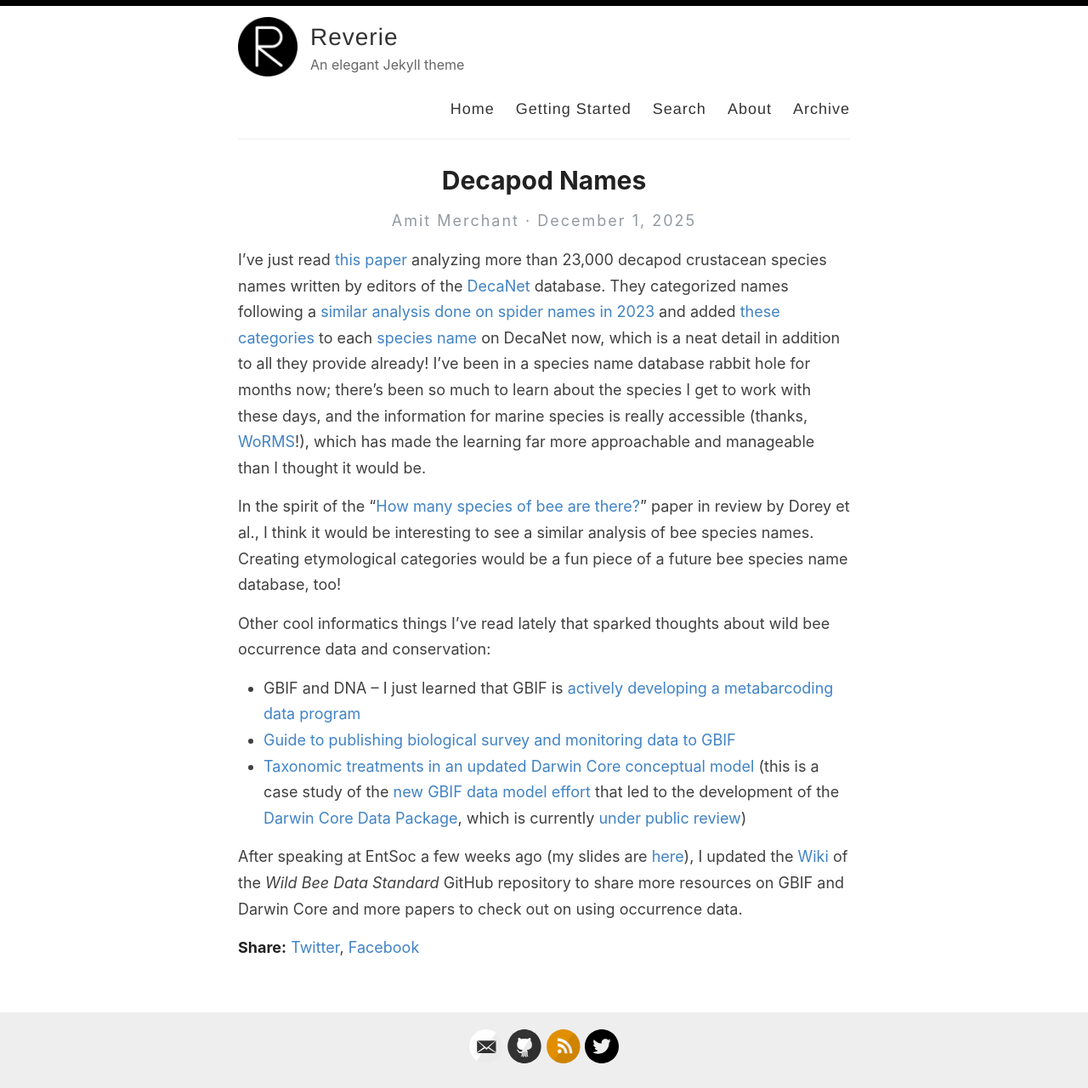
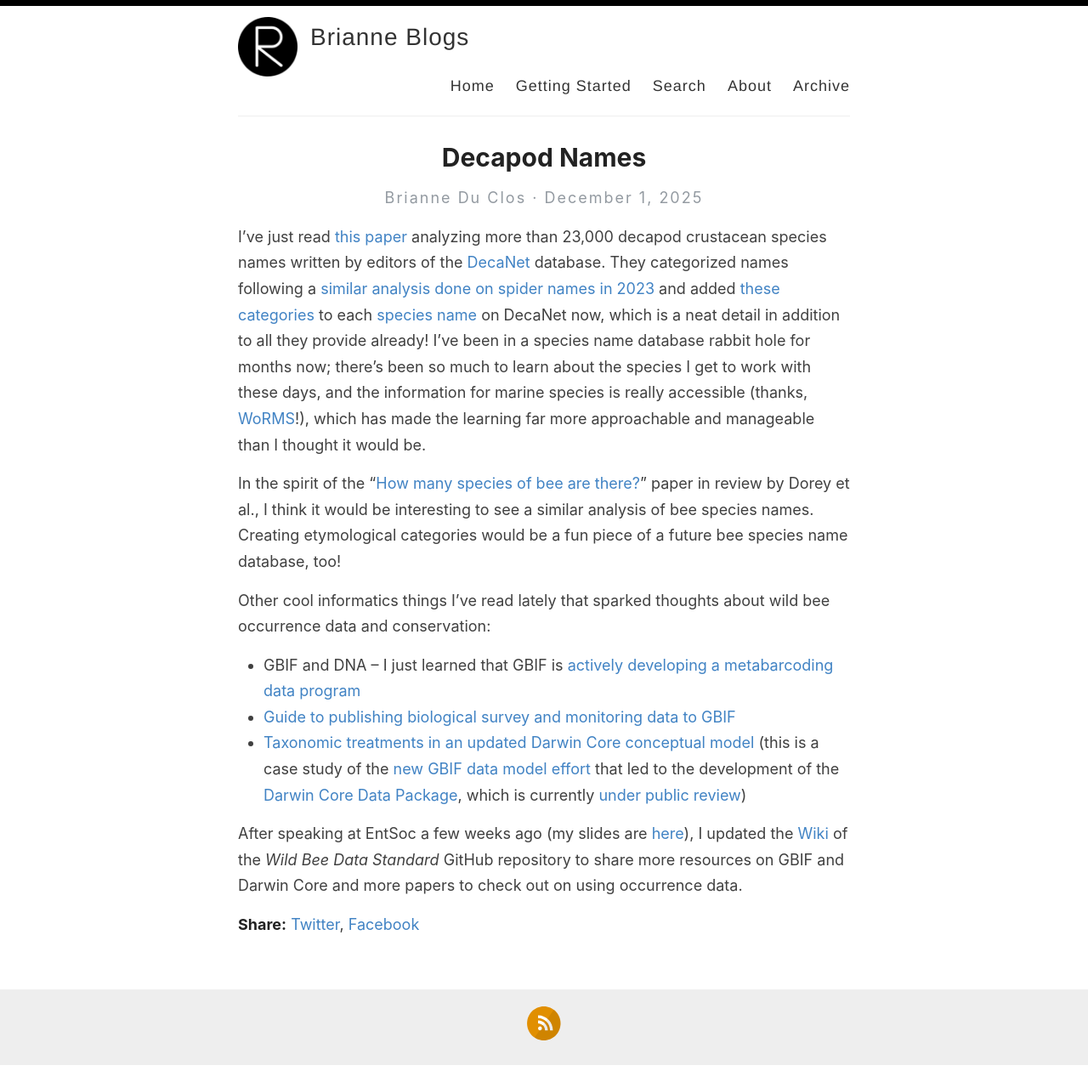
Before and after one commit to brianneduclos/brianneduclos.github.io, a Jekyll site: the page built from _posts/2025-12-01-decapod-names.md, in a window 1280 px wide. Shown: the whole page at 85% size. Built offline with Jekyll 4.4.1, drawn with Linux system fonts in a browser that asks for light colours; our own code applies the rules of GitHub Pages for plain Markdown files; after the commit the page ends 1253 px from its top, so only the background shows below that.

Commit message:
Update _config.yml

```diff
--- a/_config.yml
+++ b/_config.yml
@@ -3,13 +3,13 @@
 #
 
 # Name of your site (displayed in the header)
-name: Reverie
+name: Brianne Blogs
 
 # Name of the author
-author: Amit Merchant
+author: Brianne Du Clos
 
 # Short bio or description (displayed in the header)
-description: An elegant Jekyll theme
+description:
 
 # URL of your avatar or profile pic (you could use your GitHub profile pic)
 avatar: /images/reverie.png
@@ -21,15 +21,15 @@ avatar: /images/reverie.png
 # Includes an icon in the footer for each username you enter
 footer-links:
   dribbble:
-  email: amit.d.merchant@gmail.com
+  email:
   facebook:
   flickr:
-  github: amitmerchant1990/reverie
+  github:
   instagram:
   linkedin:
   pinterest:
   rss: rss
-  twitter: amit_merchant
+  twitter:
   stackoverflow:
   youtube: # channel/<your_long_string> or user/<user-name>
   googleplus: # anything in your profile username that comes after plus.google.com/
@@ -41,21 +41,21 @@ footer-links:
 disqus:
 
 # Enter your Google Analytics web tracking code (e.g. UA-2110908-2) to activate tracking
-google_analytics: UA-43339302-11
+google_analytics:
 
 # For newer "GA4" analytics, use the following instead of the "UA" entry above
 #google_analytics_ga4: G-GABC1DEFG
 
 # Your website URL (e.g. http://amitmerchant1990.github.io or http://www.amitmerchant.com)
 # Used for Sitemap.xml and your RSS feed
-url: http://www.amitmerchant.com/reverie
-enforce_ssl: https://www.amitmerchant.com/reverie
+url:
+enforce_ssl:
 
 # If you're hosting your site at a Project repository on GitHub pages
 # (http://yourusername.github.io/repository-name)
 # and NOT your User repository (http://yourusername.github.io)
 # then add in the baseurl here, like this: "/repository-name"
-baseurl: "/reverie"
+baseurl:
 
 #
 # !! You don't need to change any of the configuration flags below !!
```
